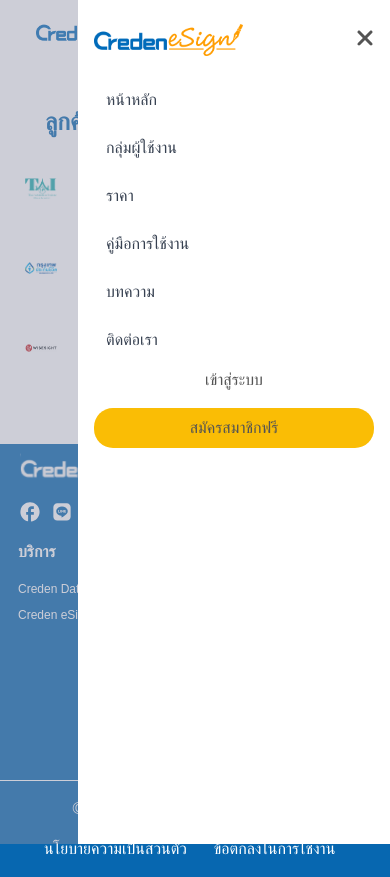
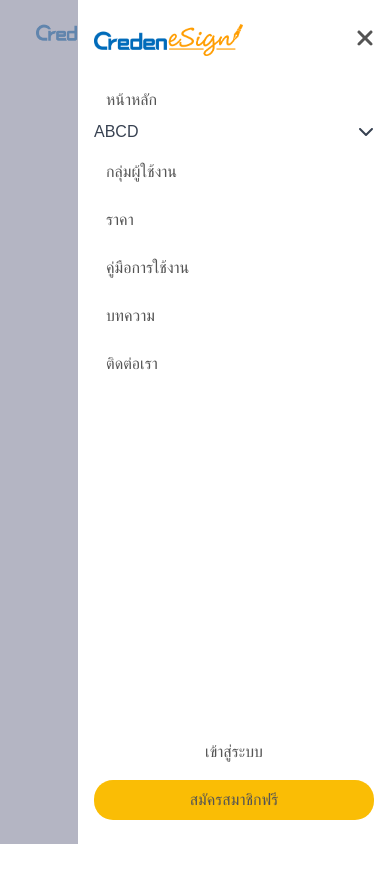
Before and after one commit to Piyabud/signature_client_landing, a Vue app: page / in a window 390 px wide. Both pictures are taken after a click on the element 352 px from the left and 32 px from the top of the page. After the commit the page ends 844 px from the top, so only its background shows below. Built offline with nearby package versions, Linux system fonts and the light colour scheme; a web font is replaced by a local one.

Commit message:
feat : according mobile menu

```diff
--- a/src/components/HelloWorld.vue
+++ /dev/null
@@ -1,41 +0,0 @@
-<script setup lang="ts">
-import { ref } from 'vue'
-
-defineProps<{ msg: string }>()
-
-const count = ref(0)
-</script>
-
-<template>
-  <h1>{{ msg }}</h1>
-
-  <div class="card">
-    <button type="button" @click="count++">count is {{ count }}</button>
-    <p>
-      Edit
-      <code>components/HelloWorld.vue</code> to test HMR
-    </p>
-  </div>
-
-  <p>
-    Check out
-    <a href="https://vuejs.org/guide/quick-start.html#local" target="_blank"
-      >create-vue</a
-    >, the official Vue + Vite starter
-  </p>
-  <p>
-    Learn more about IDE Support for Vue in the
-    <a
-      href="https://vuejs.org/guide/scaling-up/tooling.html#ide-support"
-      target="_blank"
-      >Vue Docs Scaling up Guide</a
-    >.
-  </p>
-  <p class="read-the-docs">Click on the Vite and Vue logos to learn more</p>
-</template>
-
-<style scoped>
-.read-the-docs {
-  color: #888;
-}
-</style>
--- /dev/null
+++ b/src/components/homepages/header/AccordindMobileMenu.vue
@@ -0,0 +1,100 @@
+<template>
+    <ul>
+      <li
+        class="text-md font-medium text-gray-700 flex justify-between items-center cursor-pointer"
+        @click="toggleCollapse('coll-setting', 'icon-setting')"
+        id="tour_profile"
+      >
+        ABCD
+        <span class="ml-2 transition-transform duration-300" :class="iconRotate">
+          <font-awesome-icon :icon="iconState['icon-setting']" id="icon-setting" />
+        </span>
+      </li>
+
+      <!-- Collapsible content with transition -->
+      <transition name="collapse" @before-enter="beforeEnter" @enter="enter" @leave="leave">
+        <section
+          v-show="collapseState['coll-setting']"
+          class="overflow-hidden"
+          id="coll-setting"
+        >
+          <li class="sub-menu text-sm text-gray-600 py-2" @click="gotoPage('profile')" id="profile">
+            <div class="flex items-center">
+              <i class="fas fa-user-circle w-10"></i>
+              <span class="ml-4">11</span>
+            </div>
+          </li>
+
+          <li class="sub-menu text-sm text-gray-600 py-2" @click="gotoPage('companySetting')">
+            <div class="flex items-center">
+              <i class="fas fa-building w-10"></i>
+              <span class="ml-4">22</span>
+            </div>
+          </li>
+
+          <li class="sub-menu text-sm text-gray-600 py-2" @click="gotoPage('userSetting')">
+            <div class="flex items-center">
+              <i class="fas fa-user-friends w-10"></i>
+              <span class="ml-4">33</span>
+            </div>
+          </li>
+        </section>
+      </transition>
+    </ul>
+  </template>
+
+  <script setup>
+  import { ref, computed } from 'vue'
+  import { FontAwesomeIcon } from '@fortawesome/vue-fontawesome'
+  import { faChevronUp, faChevronDown } from '@fortawesome/free-solid-svg-icons'
+
+  const collapseState = ref({
+    'coll-setting': false,
+  })
+
+  const iconState = ref({
+    'icon-setting': faChevronDown
+  })
+
+  const iconRotate = computed(() => {
+    return collapseState.value['coll-setting'] ? 'rotate-180' : ''
+  })
+
+  const toggleCollapse = (sectionId, iconId) => {
+    collapseState.value[sectionId] = !collapseState.value[sectionId]
+    iconState.value[iconId] = collapseState.value[sectionId] ? faChevronDown : faChevronUp
+  }
+
+  const beforeEnter = (el) => {
+    el.style.height = '0'
+  }
+
+  const enter = (el) => {
+    el.style.height = el.scrollHeight + 'px'
+  }
+
+  const leave = (el) => {
+    el.style.height = el.scrollHeight + 'px'
+    setTimeout(() => {
+      el.style.height = '0'
+    })
+  }
+
+  const gotoPage = (page) => {
+    // Add your page navigation logic here
+  }
+  </script>
+
+  <style scoped>
+  .collapse-enter-active, .collapse-leave-active {
+    transition: height 0.3s ease;
+  }
+
+  .collapse-enter, .collapse-leave-to /* .collapse-leave-active in <=2.1.8 */ {
+    height: 0;
+  }
+
+  .rotate-180 {
+    transform: rotate(180deg);
+  }
+  </style>
--- a/src/components/homepages/header/NavTop.vue
+++ b/src/components/homepages/header/NavTop.vue
@@ -1,5 +1,6 @@
 <template>
-    <nav class="w-full h-[4rem] lg:h-24 bg-[var(--Light-4)] lg:bg-[#95D7F7] px-6 lg:p-[0.75rem_1.875rem] xl:p-[0.75rem_5rem]">
+    <nav
+        class="w-full h-[4rem] lg:h-24 bg-[var(--Light-4)] lg:bg-[#95D7F7] px-6 lg:p-[0.75rem_1.875rem] xl:p-[0.75rem_5rem]">
         <div
             class="bg-[var(--Light-4)] w-full h-full flex flex-row justify-between lg:flex lg:justify-between lg:px-6 lg:items-center lg:gap-5 lg:border-2 lg:border-[rgba(92,184,255,0.50)] lg:rounded-full">
             <!-- GRP - 1 -->
@@ -28,7 +29,8 @@
                                     {{ item.text }}
                                 </a>
                             </div>
-                            <div v-for="(item, index) in additionalUserGroup1" :key="'additionalUserGroup1-' + index" class="text-title3 font-600 text-[var(--Primary-Main)] flex flex-row gap-4 justify-start items-center py-2">
+                            <div v-for="(item, index) in additionalUserGroup1" :key="'additionalUserGroup1-' + index"
+                                class="text-title3 font-600 text-[var(--Primary-Main)] flex flex-row gap-4 justify-start items-center py-2">
                                 <a :href="item.link">{{ item.text }}</a>
                                 <font-awesome-icon icon="chevron-right" />
                             </div>
@@ -44,7 +46,8 @@
                                     {{ item.text }}
                                 </a>
                             </div>
-                            <div v-for="(item, index) in additionalUserGroup2" :key="'additionalUserGroup2-' + index" class="text-title3 font-600 text-[var(--Primary-Main)] flex flex-row gap-4 justify-start items-center py-2 ">
+                            <div v-for="(item, index) in additionalUserGroup2" :key="'additionalUserGroup2-' + index"
+                                class="text-title3 font-600 text-[var(--Primary-Main)] flex flex-row gap-4 justify-start items-center py-2 ">
                                 <a :href="item.link">{{ item.text }}</a>
                                 <font-awesome-icon icon="chevron-right" />
                             </div>
@@ -69,7 +72,8 @@
                     <div class="button-nav">English</div>
                 </button>
                 <button class=" button-nav">เข้าสู่ระบบ</button>
-                <button class="p-[0.25rem_0.5rem] xl:p-[0.5rem_0.75rem] text-label4 font-500 xl:text-label3 bg-[var(--Secondary-Main)] text-[var(--Primary-Darker)] rounded-2xl ">
+                <button
+                    class="p-[0.25rem_0.5rem] xl:p-[0.5rem_0.75rem] text-label4 font-500 xl:text-label3 bg-[var(--Secondary-Main)] text-[var(--Primary-Darker)] rounded-2xl ">
                     สมัครสมาชิกฟรี
                 </button>
             </div>
@@ -85,19 +89,22 @@
             <div class="mobile-menu" v-if="isMenuOpen">
                 <div class="container-mobile">
                     <div class="shadow-burger-menu"></div>
-            <div class="body-burger-menu">
+                    <div class="body-burger-menu flex flex-col justify-between">
+                        <div class="">
                             <div class="flex justify-between items-center mb-6">
                                 <img :src="credenLogo" alt="creden logo" class="h-[2rem]">
-                    <button @click="toggleMenuOpen" >
-                        <font-awesome-icon icon="xmark" class="h-[1.5rem]"/>
+                                <button @click="toggleMenuOpen">
+                                    <font-awesome-icon icon="xmark" class="h-[1.5rem]" />
                                 </button>
                             </div>
-                <div class="btn-menu space-y-[8px]">
+                            <div class="btn-menu space-y-[0.5rem]">
                                 <div v-for="(item, index) in navMenu" :key="'navMenu-' + index">
                                     <a :href="item.link"
                                         class="block p-[8px_12px] text-gray-700 text-label2 font-500 text-[var(--Darker-0)] hover:bg-[var(--Primary-Bg)] hover:text-[var(--Primary-Main)]">
                                         {{ item.text }}
                                     </a>
+                                    <AccordingMenu v-if="item.text === 'หน้าหลัก'" />
+                                </div>
                             </div>
                         </div>
                         <div class=" space-y-[8px]">
@@ -118,6 +125,7 @@
 import credenLogo from "@/../public/images/logo/creden-logo.png";
 import thaiFlag from "@/../public/images/icons/thai-flag.avif";
 import engFlag from "@/../public/images/icons/eng-flag.png";
+import AccordingMenu from "@/components/homepages/header/AccordindMobileMenu.vue";
 
 const isMenuOpen = ref(false);
 const isThai = ref(true);
@@ -172,14 +180,13 @@
 </script>
 
 <style scoped>
-
 .slide-enter-active {
     transition-delay: 1s;
     transition: transform 5s ease-out;
 }
 
 .slide-leave-active {
-    transition: transform 0.7s cubic-bezier(0.68, -0.55, 0.27, 1.55);
+    transition: transform 0.5s ease-out;
 }
 
 .slide-enter {
@@ -189,16 +196,17 @@
 .slide-leave-to {
     transform: translateX(100%);
 }
-
-.button-nav {
-  padding: 4px 8px;
+*{
     font-size: var(--label4);
     font-weight: 500;
     color: var(--Darker-1);
+}
+.button-nav {
+    padding: 4px 8px;
     white-space: nowrap;
 }
 
-.img-switch-lang{
+.img-switch-lang {
     width: 1.5rem;
     border-radius: 0.25rem;
 }
@@ -230,7 +238,13 @@
 .shadow-burger-menu {
     width: 20%;
     background-color: var(--Overlay-Gray);
-    opacity: 0.6;
+    opacity: 0.9;
+    transition: transform 0.05s ease-out, width 0.1s ease-out;
+}
+
+.slide-leave-active .shadow-burger-menu {
+    transform: scale(50);
+    width: 100%;
 }
 
 .body-burger-menu {
@@ -238,9 +252,17 @@
     background-color: var(--Light-4);
     overflow: auto;
     padding: 24px 16px;
+    transition-delay: 0.4s;
 }
 
-.btn-members-manage{
+.slide-leave-active .body-burger-menu {
+    transform: scale(20);
+    width: 100%;
+}
+
+
+
+.btn-members-manage {
     display: flex;
     justify-content: center;
     align-content: center;
@@ -257,10 +279,9 @@
         font-size: var(--label3);
     }
 
-  .img-switch-lang{
+    .img-switch-lang {
         width: 1.5rem;
         border-radius: 0.25rem;
     }
 }
-
 </style>
--- a/src/views/HomeView.vue
+++ b/src/views/HomeView.vue
@@ -2,12 +2,11 @@
 import HeaderComponent from '@/components/homepages/HeaderComponent.vue';
 import BodyComponent from '@/components/homepages/BodyComponent.vue';
 import FooterLanding from '@/components/homepages/FooterComponent.vue';
-
 </script>
 <template>
     <HeaderComponent />
-    <BodyComponent />
-    <FooterLanding />
+    <!-- <BodyComponent />
+    <FooterLanding /> -->
 </template>
 
 <style></style>
```
Lines whose indentation alone changed are shown as unchanged.
